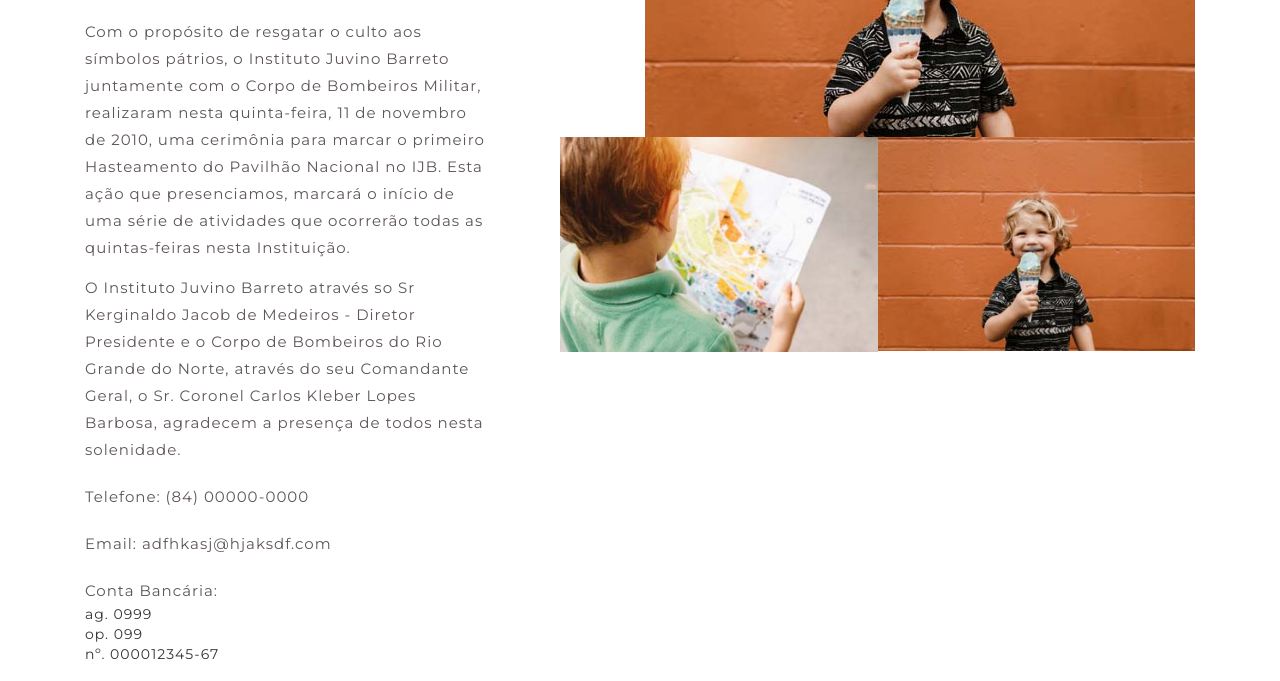
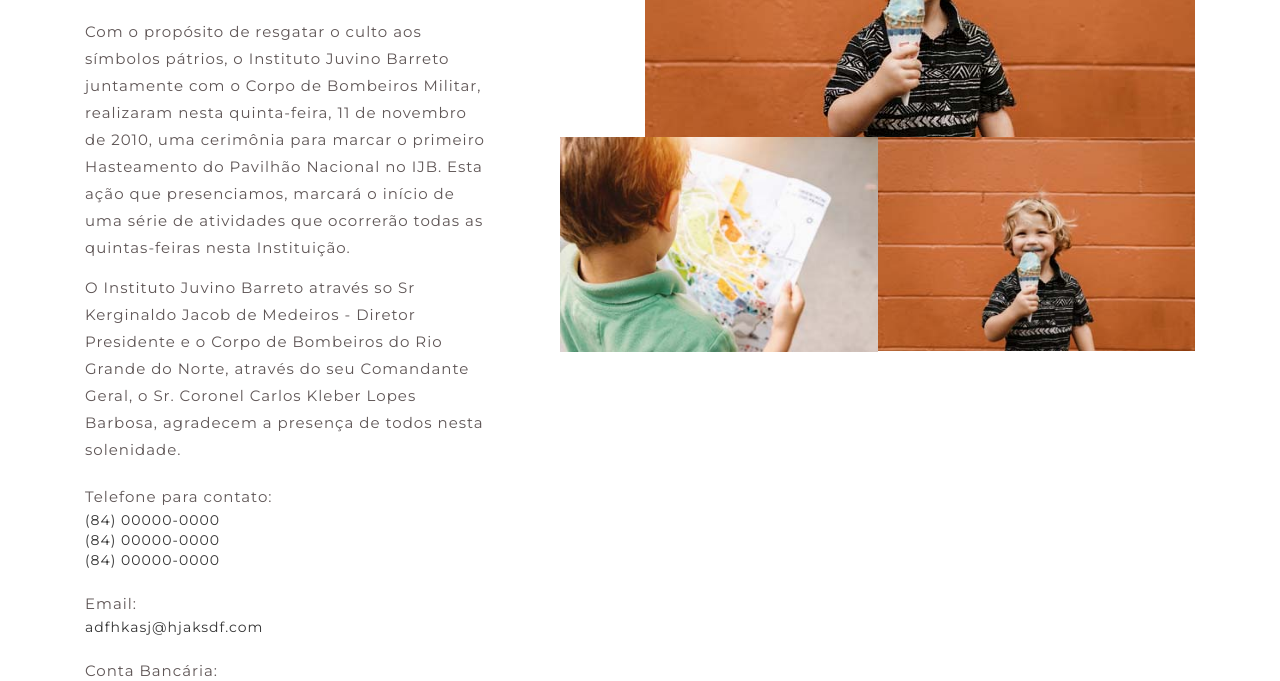
Before and after one commit to allan1994/doa-o, a plain HTML site: page WebContent/instituicao.html in a window 1280 px wide. Shown: the part 268-949 px from the top of the page. Drawn offline with Linux system fonts and the light colour scheme.

Commit message:
Adicionados id a pagina da instituição

```diff
--- a/WebContent/instituicao.html
+++ b/WebContent/instituicao.html
@@ -62,7 +62,7 @@
             <div class="container">
                 <div class="col-md-5 w3l_aboutdown5">
                     <div class="aboutright">
-                        <h4> Instituição Juvinal Firandito</h4>
+                        <h4 id="NomeInstituicao"> Instituição Juvinal Firandito</h4>
                         <br>
                         <h5>Fundada em 20/02/1994</h5>
                     </div>
@@ -78,20 +78,36 @@
                         </p>
                         <br>
                         <p>
-                            Telefone: (84) 00000-0000
+                            Telefone para contato:
                         </p>
+                        <div id="telefone1">
+                            (84) 00000-0000
+                        </div>
+
+                        <div id="telefone2">
+                            (84) 00000-0000
+                        </div>
+                        <div id="telefone3">
+                            (84) 00000-0000
+                        </div>
                         <br>
                         <p>
-                            Email: adfhkasj@hjaksdf.com
+                            Email:
                         </p>
+                        <div id="EmailInstituicao">
+                             adfhkasj@hjaksdf.com
+                        </div>
                         <br>
                         <p>
                             Conta Bancária:
                         </p>
-                        <div>ag. 0999</div>
-                        <div>op. 099</div>
-                        <div>nº. 000012345-67</div>
-
+                        <div id="NomeBanco">Banco </div>
+                        <div id="AgenciaBancaria">Agencia: 1111-1</div>
+                        <div id="ContaBancaria">Conta: 11111-1</div>
+                        <br>
+                        <p>
+                            Tags:<div id="Tags">Crianças</div>
+                        </p>
                     </div>
                 </div>
                 <div class="col-md-7 aboutside">
```
